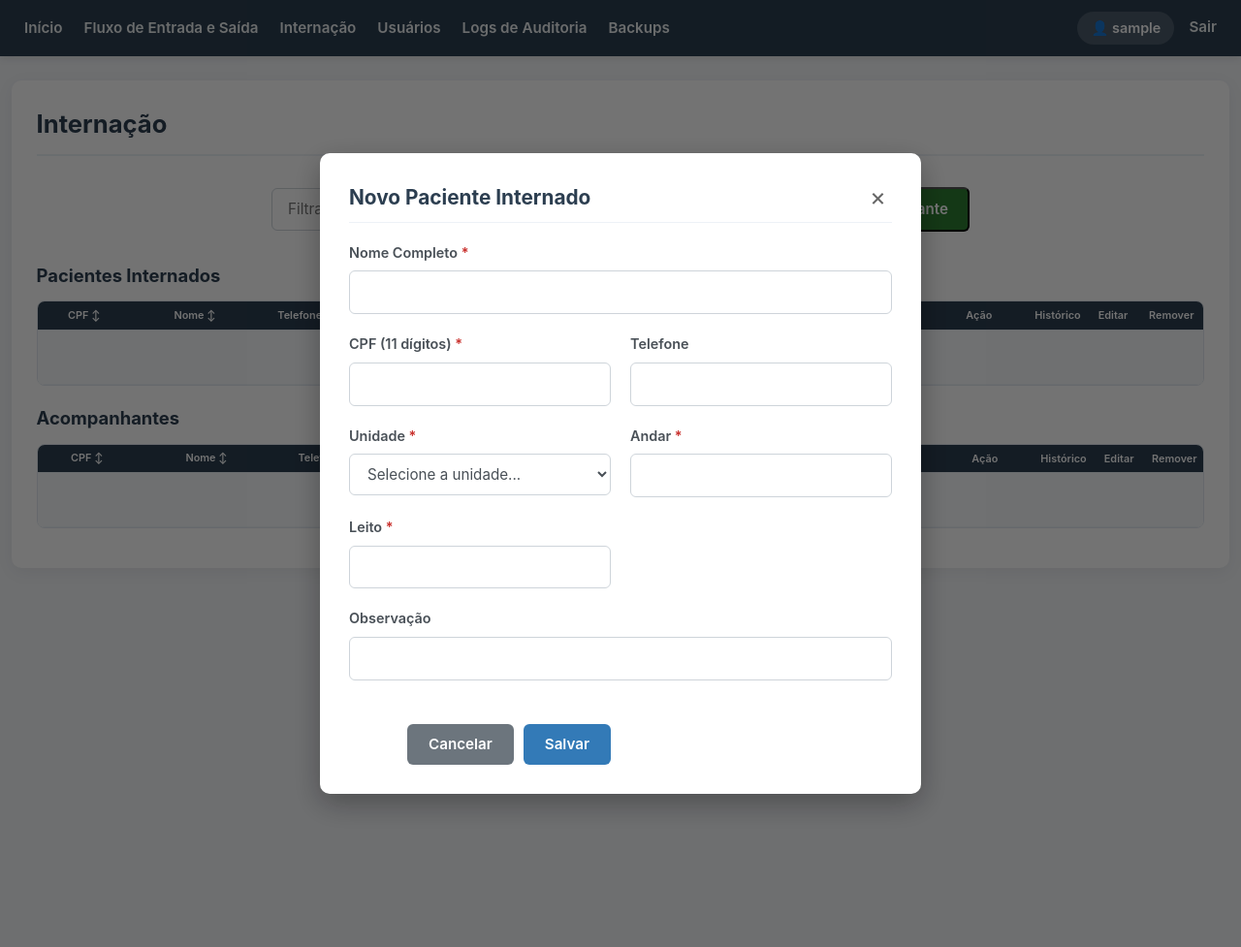
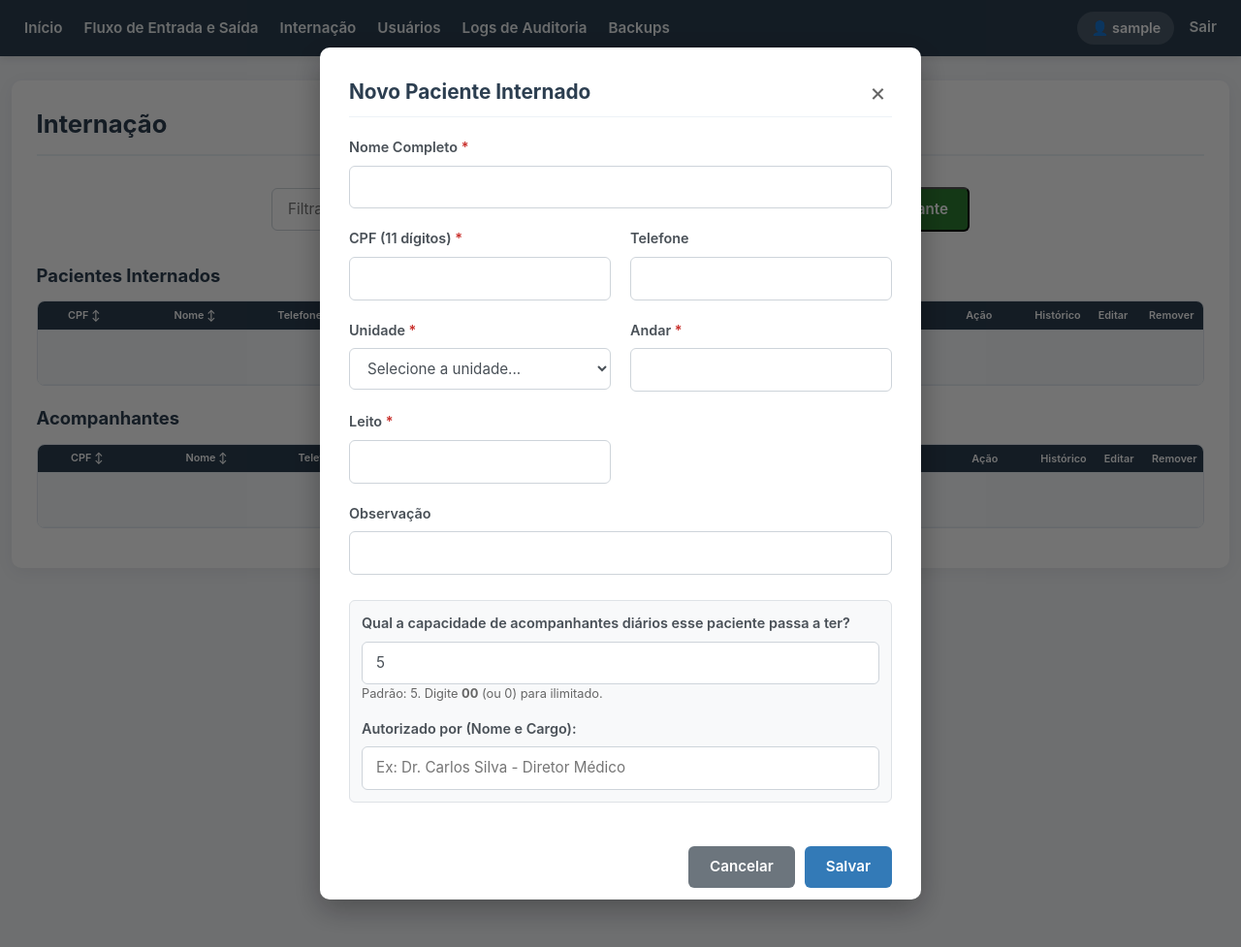
Before and after one commit to thiagorbessa/Entrada-e-saida-de-pessoas, a Spring Boot app: page /internacao in a window 1280 px wide, after a click on "+ Novo Paciente". Shown: the whole page at 97% size. Run offline with Spring Boot 4, Linux system fonts and the light colour scheme; a user stored in the database is signed in; some of the project's set-up classes (security, data sources, template engines, error pages and the like) are left out, and stand-ins take their place; some libraries are stand-ins or nearby versions.

Commit message:
feat: restringe internacao por unidades, adiciona limite diario customizado de acompanhantes, alertas de 2s e paginacao de 5 linhas

```diff
--- a/pessoas/src/main/java/com/br/entrada/saida/pessoas/controller/InternacaoController.java
+++ b/pessoas/src/main/java/com/br/entrada/saida/pessoas/controller/InternacaoController.java
@@ -58,6 +58,7 @@ public class InternacaoController {
         model.addAttribute("pacientesAtivos", internacaoService.listarPacientesAtivosPorUsuario(usuarioLogado));
         model.addAttribute("acompanhantes", internacaoService.listarAcompanhantesPorUsuario(usuarioLogado));
         model.addAttribute("unidades", obterUnidadesPermitidas(usuarioLogado));
+        model.addAttribute("podeAlterarLimite", internacaoService.podeAlterarLimiteAcompanhantes(usuarioLogado));
 
         return "internacao/listar-internacao";
     }
--- a/pessoas/src/main/resources/templates/fragments/header.html
+++ b/pessoas/src/main/resources/templates/fragments/header.html
@@ -42,6 +42,20 @@
             </form>
         </div>
     </nav>
+
+    <script>
+        document.addEventListener('DOMContentLoaded', function () {
+            document.querySelectorAll('.alert').forEach(function (alerta) {
+                setTimeout(function () {
+                    alerta.style.transition = 'opacity 0.3s ease';
+                    alerta.style.opacity = '0';
+                    setTimeout(function () {
+                        alerta.remove();
+                    }, 300);
+                }, 2000);
+            });
+        });
+    </script>
 </header>
 </body>
 </html>
--- a/pessoas/src/main/resources/templates/internacao/listar-internacao.html
+++ b/pessoas/src/main/resources/templates/internacao/listar-internacao.html
@@ -121,6 +121,12 @@
 
                     <td class="td-obs" data-label="Observação">
                         <span th:text="${pac.observacao != null && !pac.observacao.isBlank() ? pac.observacao : '-'}"></span>
+                        <div th:if="${pac.limiteDiarioEfetivo != 5}" style="margin-top: 4px; font-size: 0.78rem; color: var(--cor-primaria-esc); font-weight: 600;">
+                            <span th:text="${pac.limiteDiarioIlimitado ? 'Acomp./dia: Ilimitado (00)' : 'Acomp./dia: ' + pac.limiteDiarioEfetivo}"></span>
+                            <span th:if="${pac.autorizadoPor != null && !pac.autorizadoPor.isBlank()}"
+                                  style="display: block; font-weight: normal; color: #555;"
+                                  th:text="'Aut.: ' + ${pac.autorizadoPor}"></span>
+                        </div>
                     </td>
 
                     <td data-label="Ação">
@@ -158,6 +164,8 @@
                            th:data-andar="${pac.andar}"
                            th:data-leito="${pac.leito}"
                            th:data-observacao="${pac.observacao}"
+                           th:data-limite="${pac.limiteDiarioEfetivo}"
+                           th:data-autorizado="${pac.autorizadoPor}"
                            onclick="abrirModalEditarPaciente(this)">Editar</a>
                     </td>
 
@@ -364,7 +372,33 @@
                 <input type="text" name="observacao" class="form-control" />
             </div>
 
-            <div class="modal-actions full-width">
+            <!-- Bloco exclusivo para ROLE_GERAL e ROLE_SISTEMA -->
+            <div sec:authorize="hasAnyRole('SISTEMA', 'GERAL')" class="full-width"
+                 style="grid-column: 1 / -1; background: #f8f9fa; padding: 12px; border-radius: 6px; border: 1px solid #dee2e6; margin-top: 6px;">
+                <div class="form-group mb-15">
+                    <label for="limiteDiarioPaciente">Qual a capacidade de acompanhantes diários esse paciente passa a ter?</label>
+                    <input type="text"
+                           id="limiteDiarioPaciente"
+                           name="limiteDiarioAcompanhantes"
+                           inputmode="numeric"
+                           pattern="[0-9]*"
+                           value="5"
+                           placeholder="Ex: 5 (digite 00 para ilimitado)"
+                           class="form-control" />
+                    <small style="color: #666; font-size: 0.8rem;">Padrão: 5. Digite <strong>00</strong> (ou 0) para ilimitado.</small>
+                </div>
+
+                <div class="form-group" style="margin-bottom: 0;">
+                    <label for="autorizadoPorPaciente">Autorizado por (Nome e Cargo):</label>
+                    <input type="text"
+                           id="autorizadoPorPaciente"
+                           name="autorizadoPor"
+                           placeholder="Ex: Dr. Carlos Silva - Diretor Médico"
+                           class="form-control" />
+                </div>
+            </div>
+
+            <div class="modal-actions full-width" style="grid-column: 1 / -1; display: flex; justify-content: flex-end; align-items: center; gap: 10px;">
                 <button type="button" class="btn btn-limpar" onclick="fecharModal('modalNovoPaciente')">Cancelar</button>
                 <button type="submit" class="btn btn-salvar">Salvar</button>
             </div>
@@ -453,7 +487,33 @@
                 <input type="text" id="editPacObservacao" name="observacao" class="form-control" />
             </div>
 
-            <div class="modal-actions full-width">
+            <!-- Bloco exclusivo para ROLE_GERAL e ROLE_SISTEMA -->
+            <div sec:authorize="hasAnyRole('SISTEMA', 'GERAL')" class="full-width"
+                 style="grid-column: 1 / -1; background: #f8f9fa; padding: 12px; border-radius: 6px; border: 1px solid #dee2e6; margin-top: 6px;">
+                <div class="form-group mb-15">
+                    <label for="editPacLimiteDiario">Qual a capacidade de acompanhantes diários esse paciente passa a ter?</label>
+                    <input type="text"
+                           id="editPacLimiteDiario"
+                           name="limiteDiarioAcompanhantes"
+                           inputmode="numeric"
+                           pattern="[0-9]*"
+                           value="5"
+                           placeholder="Ex: 5 (digite 00 para ilimitado)"
+                           class="form-control" />
+                    <small style="color: #666; font-size: 0.8rem;">Padrão: 5. Digite <strong>00</strong> (ou 0) para ilimitado.</small>
+                </div>
+
+                <div class="form-group" style="margin-bottom: 0;">
+                    <label for="editPacAutorizadoPor">Autorizado por (Nome e Cargo):</label>
+                    <input type="text"
+                           id="editPacAutorizadoPor"
+                           name="autorizadoPor"
+                           placeholder="Ex: Dr. Carlos Silva - Diretor Médico"
+                           class="form-control" />
+                </div>
+            </div>
+
+            <div class="modal-actions full-width" style="grid-column: 1 / -1; display: flex; justify-content: flex-end; align-items: center; gap: 10px;">
                 <button type="button" class="btn btn-limpar" onclick="fecharModal('modalEditarPaciente')">Cancelar</button>
                 <button type="submit" class="btn btn-salvar">Salvar Alterações</button>
             </div>
@@ -629,6 +689,16 @@
         document.getElementById('editPacLeito').value = el.getAttribute('data-leito') || '';
         document.getElementById('editPacObservacao').value = el.getAttribute('data-observacao') || '';
 
+        const campoLimite = document.getElementById('editPacLimiteDiario');
+        const campoAutorizado = document.getElementById('editPacAutorizadoPor');
+        if (campoLimite) {
+            const lim = el.getAttribute('data-limite');
+            campoLimite.value = (lim === '0') ? '00' : (lim || '5');
+        }
+        if (campoAutorizado) {
+            campoAutorizado.value = el.getAttribute('data-autorizado') || '';
+        }
+
         abrirModal('modalEditarPaciente');
     }
 
@@ -775,6 +845,7 @@
                 containerPag.innerHTML = `
                     <div class="paginacao-tamanho">
                         <select class="select-por-pagina">
+                            <option value="5" ${estado.porPagina === 5 ? 'selected' : ''}>5</option>
                             <option value="10" ${estado.porPagina === 10 ? 'selected' : ''}>10</option>
                             <option value="25" ${estado.porPagina === 25 ? 'selected' : ''}>25</option>
                             <option value="50" ${estado.porPagina === 50 ? 'selected' : ''}>50</option>
@@ -803,7 +874,7 @@
                 `;
 
                 containerPag.querySelector('.select-por-pagina').addEventListener('change', function () {
-                    estado.porPagina = parseInt(this.value, 10);
+                    estado.porPagina = parseInt(this.value, 5);
                     estado.paginaAtual = 1;
                     renderizar();
                 });
@@ -819,7 +890,7 @@
 
             tabela.querySelectorAll('thead .btn-ordenar').forEach(btn => {
                 btn.addEventListener('click', function () {
-                    const col = parseInt(this.getAttribute('data-col'), 10);
+                    const col = parseInt(this.getAttribute('data-col'), 5);
                     if (estado.colOrdem === col) {
                         estado.direcao = estado.direcao === 'asc' ? 'desc' : 'asc';
                     } else {
@@ -863,6 +934,7 @@
             });
         }
     });
+
 </script>
 
 </body>
```
Also changed, not shown: pessoas/src/main/java/com/br/entrada/saida/pessoas/dto/PacienteInternadoRecord.java (+9 -7 lines), pessoas/src/main/java/com/br/entrada/saida/pessoas/model/PacienteInternado.java (+14 -0 lines), pessoas/src/main/java/com/br/entrada/saida/pessoas/service/InternacaoService.java (+83 -17 lines), pessoas/src/main/resources/templates/pessoas/listar.html (+2 -8 lines).
